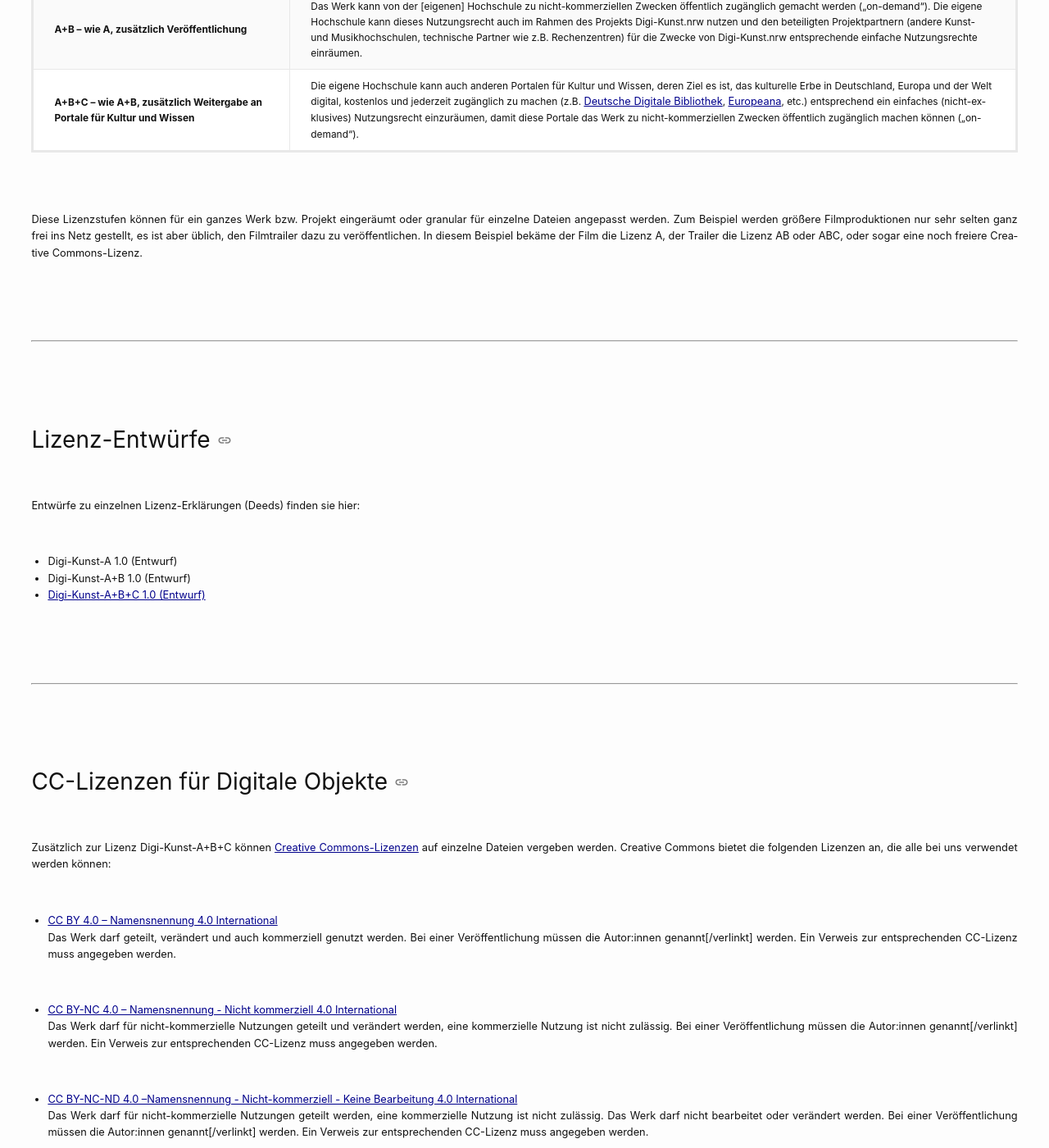
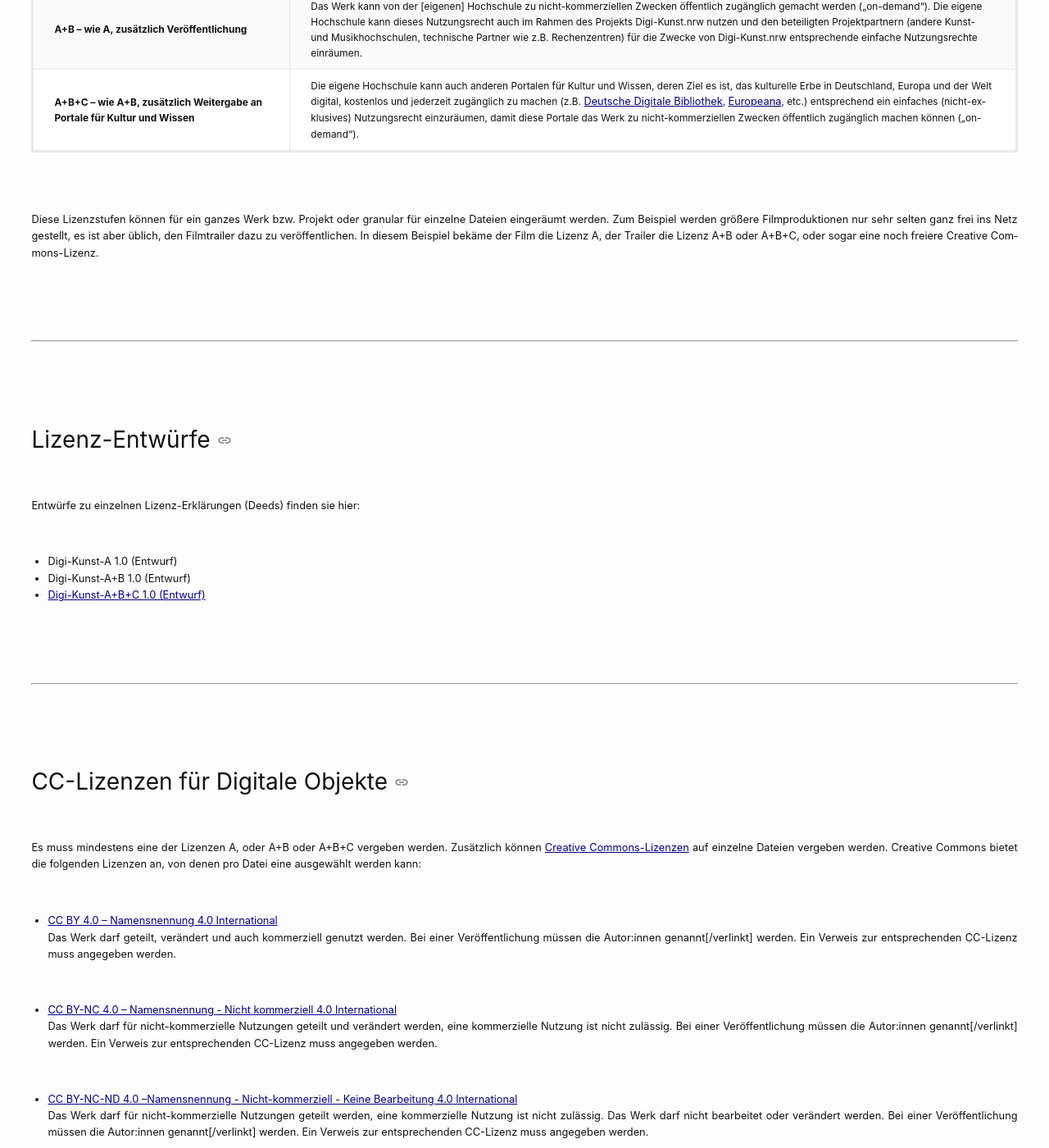
Before and after one commit to christiansievers/site-test, a Jekyll site: the page built from ressourcen/lizenzen/index.markdown, in a window 1280 px wide and 1400 px high, scrolled down 576 px. Shown: the whole window at 82% size. Built offline with Jekyll 4.4.1, drawn with Linux system fonts in a browser that asks for light colours; a script that is not in the unit is left out.

Commit message:
Klärung Verhältnis A+B+C- und CC-Lizenzen

```diff
--- a/ressourcen/lizenzen/index.markdown
+++ b/ressourcen/lizenzen/index.markdown
@@ -10,7 +10,7 @@ Digi-Kunst.nrw hat für den Umgang mit urheberrechtlich und leistungsschutzrecht
 | **A+B – wie A, zusätzlich Veröffentlichung** | Das Werk kann von der [eigenen] Hochschule zu nicht-kommerziellen Zwecken öffentlich zugänglich gemacht werden („on-demand“). Die eigene Hochschule kann dieses Nutzungsrecht auch im Rahmen des Projekts Digi-Kunst.nrw nutzen und den beteiligten Projektpartnern (andere Kunst- und Musikhochschulen, technische Partner wie z.B. Rechenzentren) für die Zwecke von Digi-Kunst.nrw entsprechende einfache Nutzungsrechte einräumen. |
 | **A+B+C – wie A+B, zusätzlich Weitergabe an Portale für Kultur und Wissen** | Die eigene Hochschule kann auch anderen Portalen für Kultur und Wissen, deren Ziel es ist, das kulturelle Erbe in Deutschland, Europa und der Welt digital, kostenlos und jederzeit zugänglich zu machen (z.B. [Deutsche Digitale Bibliothek](https://www.deutsche-digitale-bibliothek.de/), [Europeana](https://www.europeana.eu/de), etc.) entsprechend ein einfaches (nicht-exklusives) Nutzungsrecht einzuräumen, damit diese Portale das Werk zu nicht-kommerziellen Zwecken öffentlich zugänglich machen können („on-demand“). |
 
-Diese Lizenzstufen können für ein ganzes Werk bzw. Projekt eingeräumt oder granular für einzelne Dateien angepasst werden. Zum Beispiel werden größere Filmproduktionen nur sehr selten ganz frei ins Netz gestellt, es ist aber üblich, den Filmtrailer dazu zu veröffentlichen. In diesem Beispiel bekäme der Film die Lizenz A, der Trailer die Lizenz AB oder ABC, oder sogar eine noch freiere Creative Commons-Lizenz.
+Diese Lizenzstufen können für ein ganzes Werk bzw. Projekt oder granular für einzelne Dateien eingeräumt werden. Zum Beispiel werden größere Filmproduktionen nur sehr selten ganz frei ins Netz gestellt, es ist aber üblich, den Filmtrailer dazu zu veröffentlichen. In diesem Beispiel bekäme der Film die Lizenz A, der Trailer die Lizenz A+B oder A+B+C, oder sogar eine noch freiere Creative Commons-Lizenz.
 
 ----
 
@@ -27,7 +27,7 @@ Entwürfe zu einzelnen Lizenz-Erklärungen (Deeds) finden sie hier:
 
 ## CC-Lizenzen für Digitale Objekte
 
-Zusätzlich zur Lizenz Digi-Kunst-A+B+C können [Creative Commons-Lizenzen](https://creativecommons.org/) auf einzelne Dateien vergeben werden. Creative Commons bietet die folgenden Lizenzen an, die alle bei uns verwendet werden können:
+Es muss mindestens eine der Lizenzen A, oder A+B oder A+B+C vergeben werden. Zusätzlich können [Creative Commons-Lizenzen](https://creativecommons.org/) auf einzelne Dateien vergeben werden. Creative Commons bietet die folgenden Lizenzen an, von denen pro Datei eine ausgewählt werden kann:
 
   * [CC BY 4.0 – Namensnennung 4.0 International](https://creativecommons.org/licenses/by/4.0/deed.de)\
   Das Werk darf geteilt, verändert und auch kommerziell genutzt werden.  Bei einer Veröffentlichung müssen die Autor:innen genannt[/verlinkt] werden. Ein Verweis zur entsprechenden CC-Lizenz muss angegeben werden.
```
